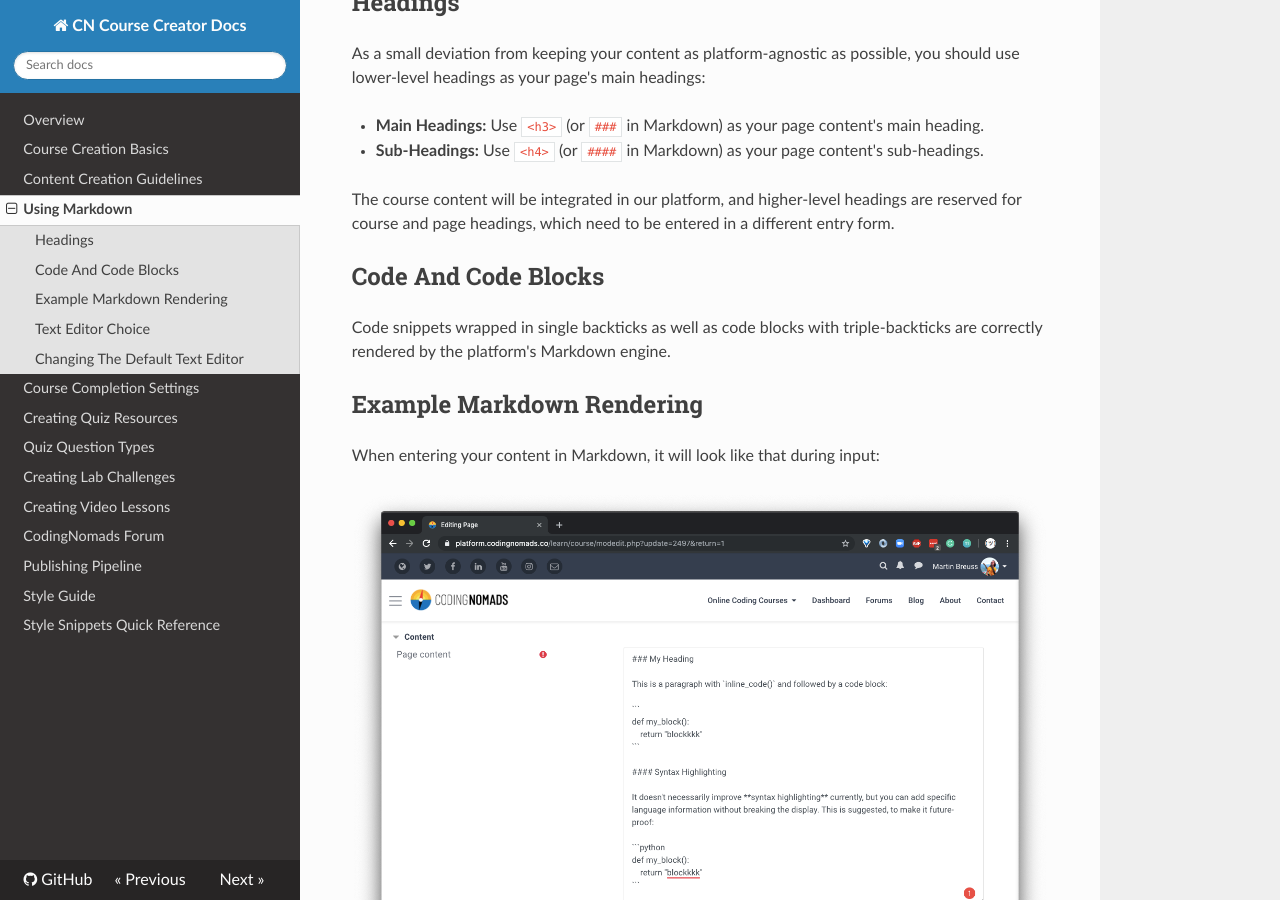
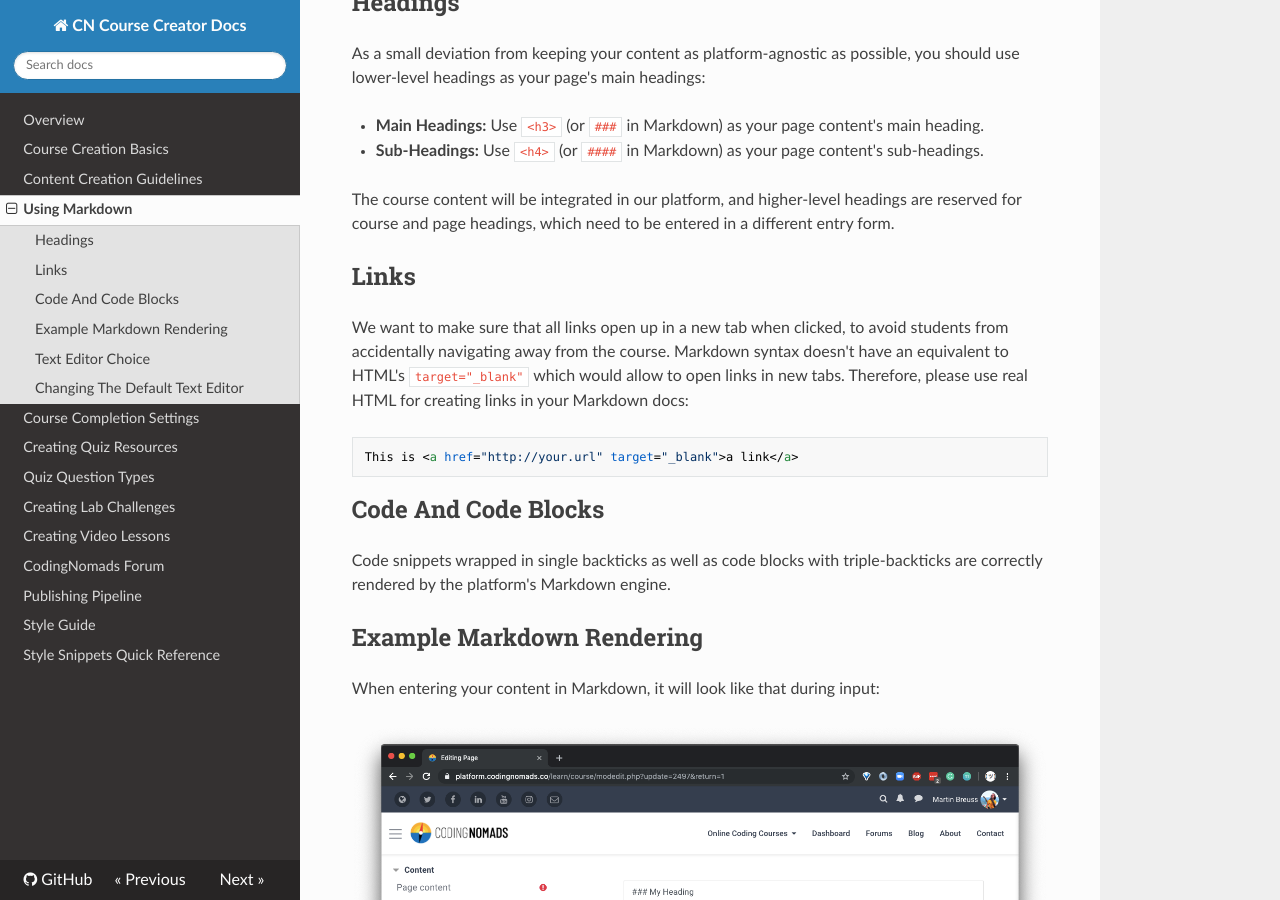
Before and after one commit to iansedano/creator-docs, an MkDocs documentation site: the page built from docs/02-markdown-course-creation.md, in a window 1280 px wide and 900 px high, scrolled down 806 px. Built offline with MkDocs 1.6.1, drawn with Linux system fonts in a browser that asks for light colours; nearby versions of some CDN libraries.

Commit message:
Add link instructions

````diff
--- a/docs/02-markdown-course-creation.md
+++ b/docs/02-markdown-course-creation.md
@@ -16,6 +16,14 @@
 - **Sub-Headings:** Use `<h4>` (or `####` in Markdown) as your page content's sub-headings.
 
 The course content will be integrated in our platform, and higher-level headings are reserved for course and page headings, which need to be entered in a different entry form.
+
+## Links
+
+We want to make sure that all links open up in a new tab when clicked, to avoid students from accidentally navigating away from the course. Markdown syntax doesn't have an equivalent to HTML's `target="_blank"` which would allow to open links in new tabs. Therefore, please use real HTML for creating links in your Markdown docs:
+
+```html
+This is <a href="http://your.url" target="_blank">a link</a>
+```
 
 ## Code And Code Blocks
 
````
